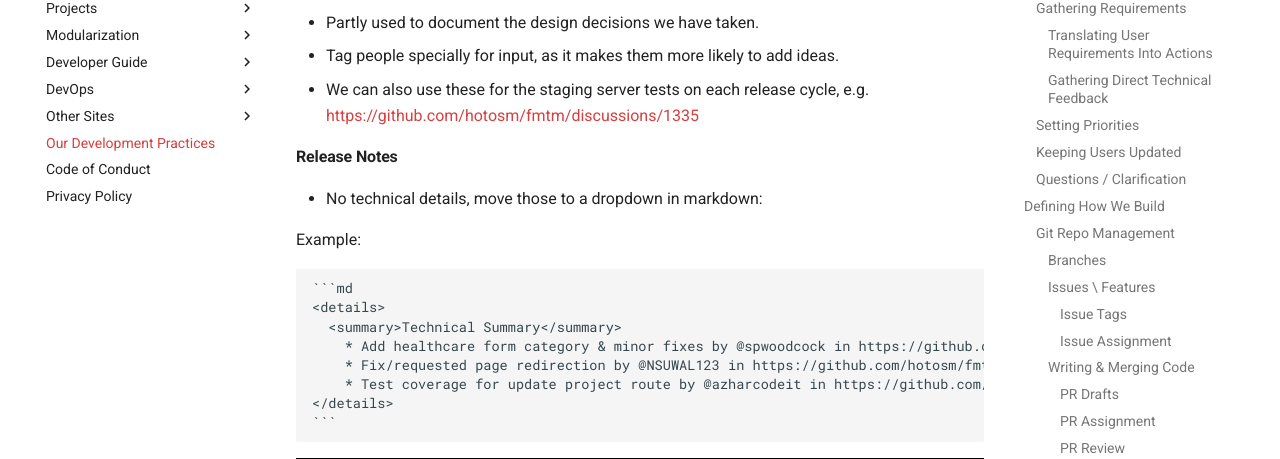
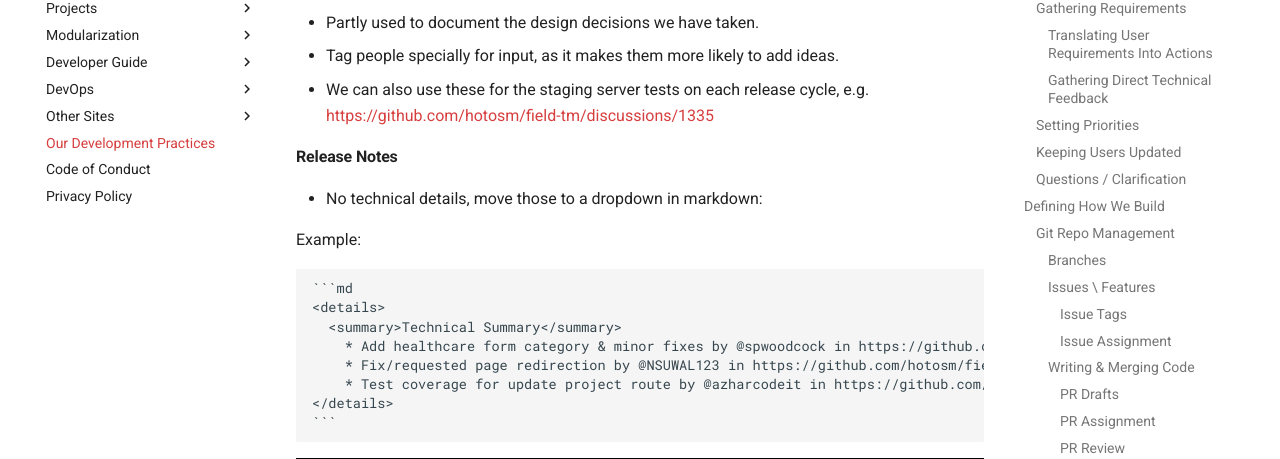
Before and after one commit to hotosm/docs, an MkDocs documentation site: the page built from docs/dev-practices.md, in a window 1280 px wide and 900 px high, scrolled down 8590 px. Shown: the part 154-613 px from the top of the window. Built offline with MkDocs 1.6.1 and Material for MkDocs 9.7.7, drawn with Linux system fonts in a browser that asks for light colours; comment, search, counter and statistics services are not loaded; some of the changed lines change nothing that is shown.

Commit message:
docs: update refs fmtm --> field-tm

````diff
--- a/docs/dev-practices.md
+++ b/docs/dev-practices.md
@@ -312,7 +312,7 @@
 - Partly used to document the design decisions we have taken.
 - Tag people specially for input, as it makes them more likely to add ideas.
 - We can also use these for the staging server tests on each release cycle,
-  e.g. <https://github.com/hotosm/fmtm/discussions/1335>
+  e.g. <https://github.com/hotosm/field-tm/discussions/1335>
 
 #### Release Notes
 
@@ -323,9 +323,9 @@
     ```md
     <details>
       <summary>Technical Summary</summary>
-        * Add healthcare form category & minor fixes by @spwoodcock in https://github.com/hotosm/fmtm/pull/1555
-        * Fix/requested page redirection by @NSUWAL123 in https://github.com/hotosm/fmtm/pull/1559
-        * Test coverage for update project route by @azharcodeit in https://github.com/hotosm/fmtm/pull/1557
+        * Add healthcare form category & minor fixes by @spwoodcock in https://github.com/hotosm/field-tm/pull/1555
+        * Fix/requested page redirection by @NSUWAL123 in https://github.com/hotosm/field-tm/pull/1559
+        * Test coverage for update project route by @azharcodeit in https://github.com/hotosm/field-tm/pull/1557
     </details>
     ```
 
--- a/mkdocs.yml
+++ b/mkdocs.yml
@@ -76,7 +76,7 @@
           - Summary: https://www.hotosm.org/tech-suite/field-mapping-tasking-manager
           - Pitch: https://docs.google.com/presentation/d/1FS__AH10sCzoS23ejXCWZGks9zbZ-YUS_97yzJtFwRE
           - Docs: https://docs.fmtm.dev
-          - Roadmap: https://github.com/hotosm/fmtm/tree/main?tab=readme-ov-file#roadmap
+          - Roadmap: https://github.com/hotosm/field-tm/tree/main?tab=readme-ov-file#roadmap
           - Development: https://roadmap.fmtm.dev
       - Drone TM:
           - Landing Page: https://dronetm.org
````
